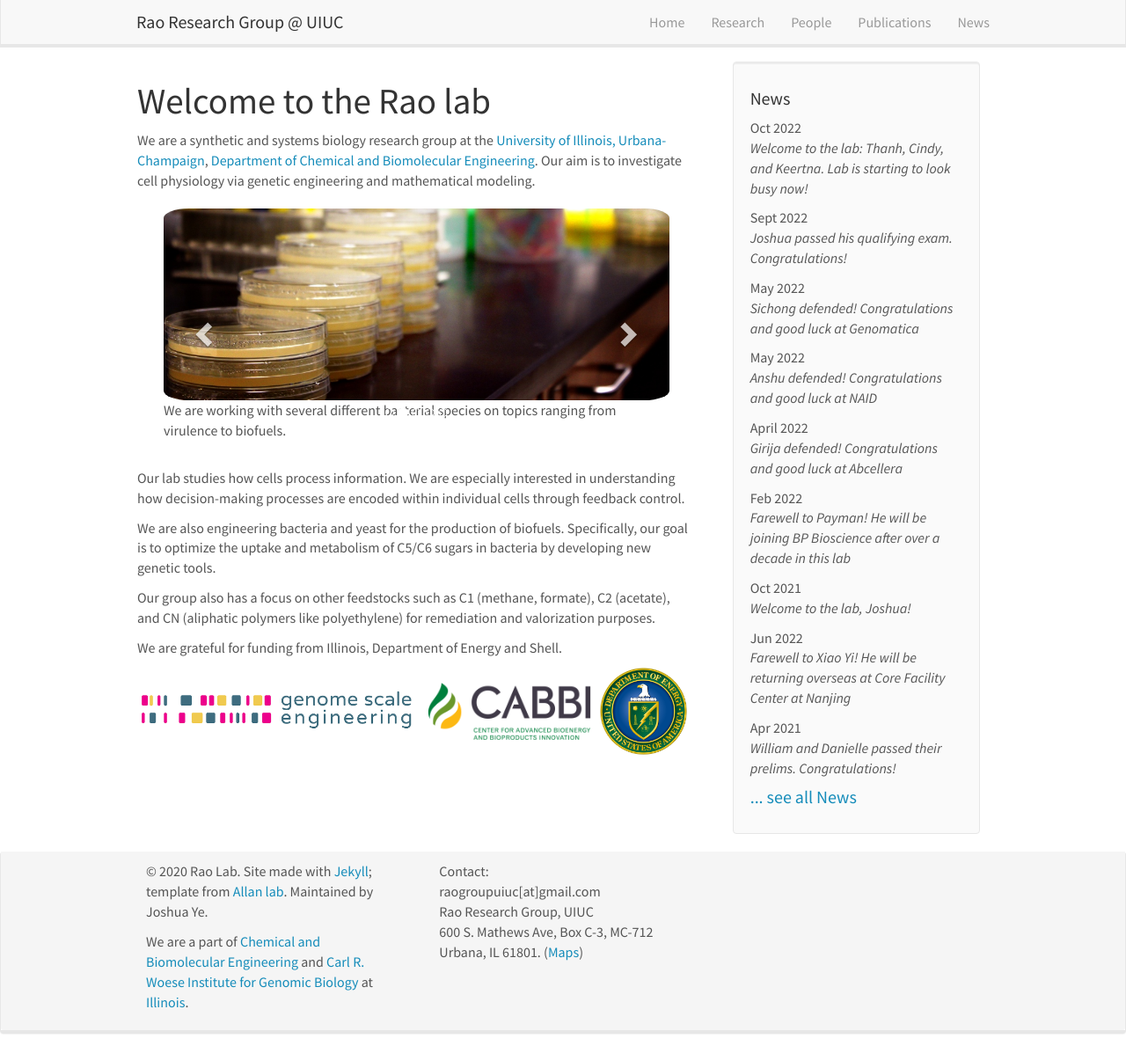
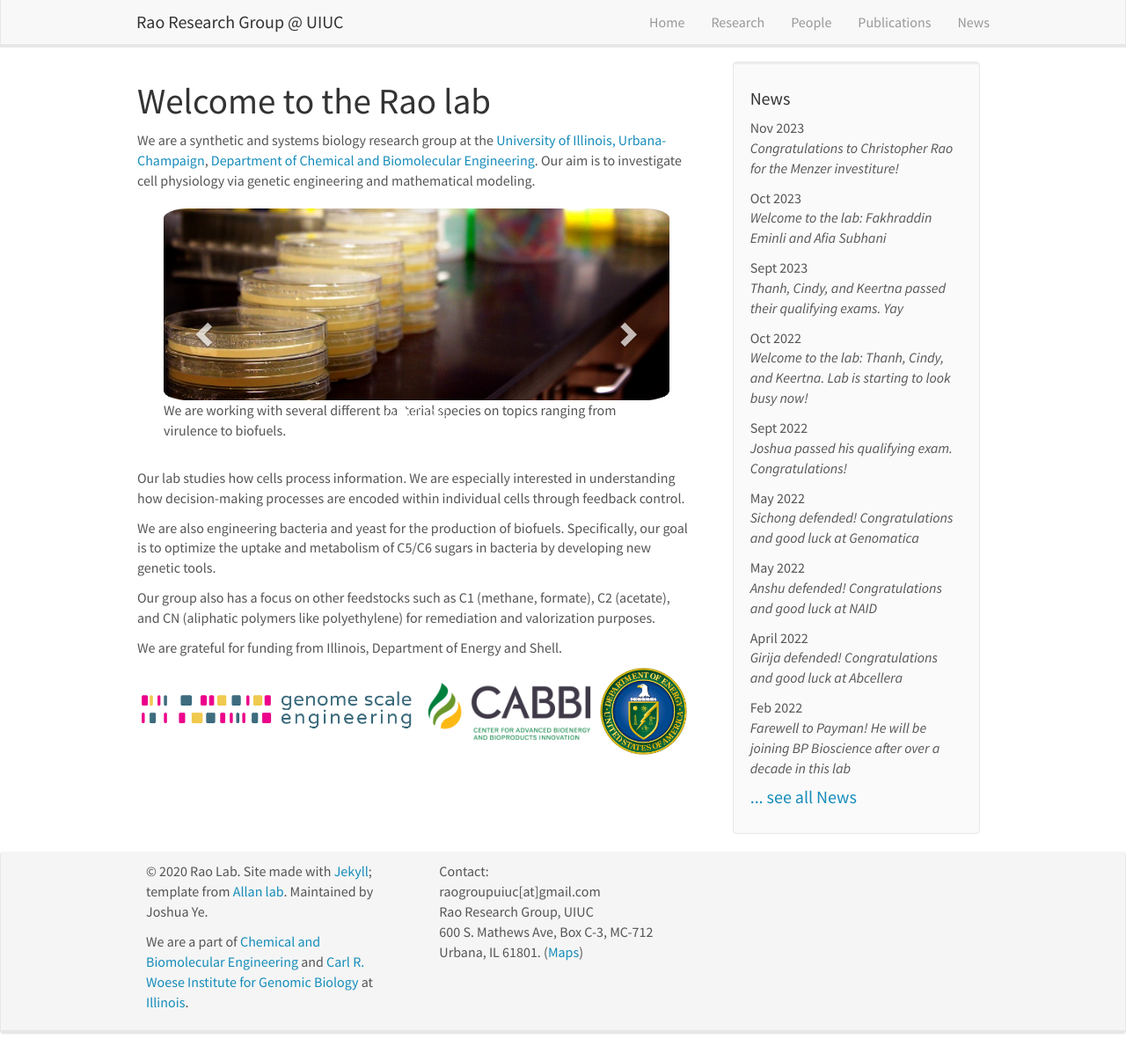
Before and after one commit to raogroupuiuc/webpage, a Jekyll site: the page built from _pages/home.md, in a window 1280 px wide and 1197 px high. Shown: the whole window at 88% size. Built offline with Jekyll 4.4.1, drawn with Linux system fonts in a browser that asks for light colours; nearby versions of some CDN libraries.

Commit message:
Update news.yml
added newsworthy items since

```diff
--- a/_data/news.yml
+++ b/_data/news.yml
@@ -1,3 +1,12 @@
+- date: Nov 2023
+  headline: "Congratulations to Christopher Rao for the Menzer investiture!"
+
+- date: Oct 2023
+  headline: "Welcome to the lab: Fakhraddin Eminli and Afia Subhani"
+
+- date: Sept 2023
+  headline: "Thanh, Cindy, and Keertna passed their qualifying exams. Yay"
+
 - date: Oct 2022
   headline: "Welcome to the lab: Thanh, Cindy, and Keertna. Lab is starting to look busy now!"
 
```
